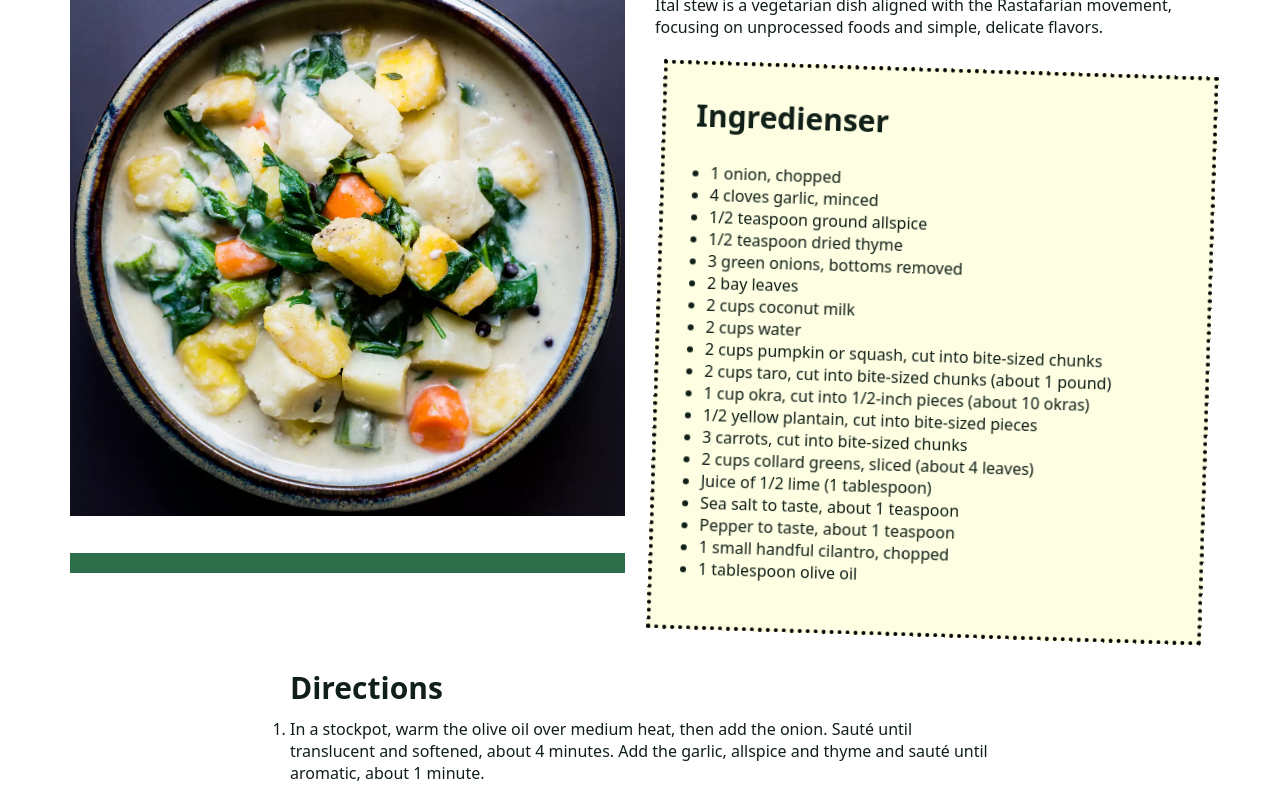
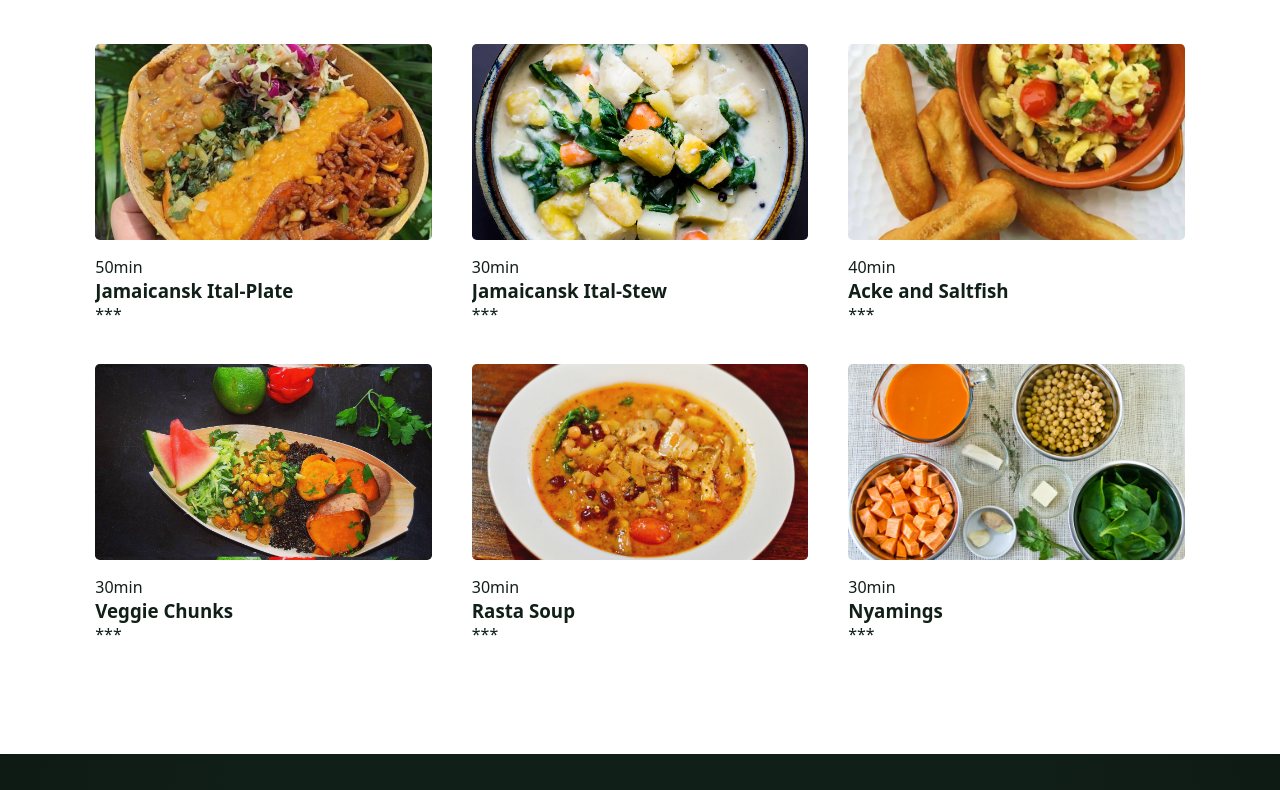
Before and after one commit to carlhammarling/italisvital, a plain HTML site: page recept.html in a window 1280 px wide. Shown: the part 666-1456 px from the top of the page. Drawn offline with Linux system fonts and the light colour scheme.

Commit message:
ny receptsida

```diff
--- a/recept.html
+++ b/recept.html
@@ -5,6 +5,10 @@
     <meta http-equiv="X-UA-Compatible" content="IE=edge">
     <meta name="viewport" content="width=device-width, initial-scale=1.0">
     <title>Recept</title>
+    <link rel="preconnect" href="https://fonts.googleapis.com">
+<link rel="preconnect" href="https://fonts.gstatic.com" crossorigin>
+<link href="https://fonts.googleapis.com/css2?family=Fjalla+One&family=Pacifico&display=swap" rel="stylesheet">
+
     <link rel="stylesheet" href="style.css">
 </head>
 <body>
@@ -58,79 +62,111 @@
 </nav>
 <main>
     <div id="ital">
-        <h1>ITAL IS VITAL.</h1>
+        <h1>Ital is Vital.</h1>
         <form id="serchFood">
             <input type="text" placeholder="Vad är du sugen på king?">
             <!-- <button>Sök</button> -->
         </form>
     </div>
     <div class="wrapper">
-        <article class="artContainer flex">
-            <section class="left">
-                <div class="image">
-                    <div class="imageSpace">
-                        <img width="100%" src="./resources/ital stew.webp" alt="">
-                    </div>
-                </div>
-            </section>
-            <section class="right block">
-                <section class="recIntro">
-                    <h1>Ital Stew</h1>
-                    <p>Ital stew is a vegetarian dish aligned with the Rastafarian movement, focusing on unprocessed foods and simple, delicate flavors. </p>
+        <article class="artContainer topbar">
+                <section>
+                    <h1>Recept</h1>
                 </section>
-                <section class="ingredients">
-                    <h2>Ingredienser</h2>
-                    <ul>
-                        <li>1 onion, chopped</li>
-                        <li>4 cloves garlic, minced</li>
-                        <li>1/2 teaspoon ground allspice</li>
-                        <li>1/2 teaspoon dried thyme</li>
-                        <li>3 green onions, bottoms removed</li>
-                        <li>2 bay leaves</li>
-                        <li>2 cups coconut milk</li>
-                        <li>2 cups water</li>
-                        <li>2 cups pumpkin or squash, cut into bite-sized chunks</li>
-                        <li>2 cups taro, cut into bite-sized chunks (about 1 pound)</li>
-                        <li>1 cup okra, cut into 1/2-inch pieces (about 10 okras)</li>
-                        <li>1/2 yellow plantain, cut into bite-sized pieces</li>
-                        <li>3 carrots, cut into bite-sized chunks</li>
-                        <li>2 cups collard greens, sliced (about 4 leaves)</li>
-                        <li>Juice of 1/2 lime (1 tablespoon)</li>
-                        <li>Sea salt to taste, about 1 teaspoon</li>
-                        <li>Pepper to taste, about 1 teaspoon</li>
-                        <li>1 small handful cilantro, chopped</li>
-                        <li>1 tablespoon olive oil</li>
-                    </ul>
+<!--Här börjar recptet-->
+                <section class="receptSnaps">
+                    <a class="snap border" href="">
+                        <div style="background-image: url(./resources/cheffdon.jpg)" class="snapTop border">
+                        </div>
+                        <div class="snapBottom border">
+                            <div class="cookTime">
+                                <p>50min</p>
+                            </div>
+                            <div class="foodTitle">
+                                <h3>Jamaicansk Ital-Plate</h3>
+                            </div>
+                            <div class="stars">
+                                <p>***</p>
+                            </div>
+                         </div>
+                    </a>
+                    <a href="./recept-1.html" class="snap">
+                        <div style="background-image: url(./resources/ital\ stew.webp)" class="snapTop border">
+                        </div>
+                        <div class="snapBottom border">
+                            <div class="cookTime">
+                                <p>30min</p>
+                            </div>
+                            <div class="foodTitle">
+                                <h3>Jamaicansk Ital-Stew</h3>
+                            </div>
+                            <div class="stars">
+                                <p>***</p>
+                            </div>
+                        </div>
+                    </a>
+                    <a href="" class="snap border">
+                        <div style="background-image: url(./resources/mat/mat3.jpeg)" class="snapTop border">
+                        </div>
+                        <div class="snapBottom border">
+                            <div class="cookTime">
+                                <p>40min</p>
+                            </div>
+                            <div class="foodTitle">
+                                <h3>Acke and Saltfish</h3>
+                            </div>
+                            <div class="stars">
+                                <p>***</p>
+                            </div>
+                         </div>
+                    </a>
+                    <a  href="" class="snap border">
+                        <div style="background-image: url(./resources/italfood.jpeg)" class="snapTop border">
+                        </div>
+                        <div class="snapBottom border">
+                            <div class="cookTime">
+                                <p>30min</p>
+                            </div>
+                            <div class="foodTitle">
+                                <h3>Veggie Chunks</h3>
+                            </div>
+                            <div class="stars">
+                                <p>***</p>
+                            </div>
+                         </div>
+                    </a>
+                    <a  href="" class="snap border">
+                        <div style="background-image: url(./resources/mat/mat1.jpeg)" class="snapTop border">
+                        </div>
+                        <div class="snapBottom border">
+                            <div class="cookTime">
+                                <p>30min</p>
+                            </div>
+                            <div class="foodTitle">
+                                <h3>Rasta Soup</h3>
+                            </div>
+                            <div class="stars">
+                                <p>***</p>
+                            </div>
+                         </div>
+                    </a>
+                    <a  href="" class="snap border">
+                        <div style="background-image: url(./resources/mat/mat2.jpeg)" class="snapTop border">
+                        </div>
+                        <div class="snapBottom border">
+                            <div class="cookTime">
+                                <p>30min</p>
+                            </div>
+                            <div class="foodTitle">
+                                <h3>Nyamings</h3>
+                            </div>
+                            <div class="stars">
+                                <p>***</p>
+                            </div>
+                         </div>
+                    </a>
                 </section>
-            </section>
         </article>
-    </div>
-    <div class="wrapper">
-        <article class="artContainer">
-            <section class="center directions">
-                <h2>Directions</h2>
-                <ol>
-                    <li>    In a stockpot, warm the olive oil over medium heat, then add the onion.
-                        Sauté until translucent and softened, about 4 minutes. Add the garlic, allspice
-                         and thyme and sauté until aromatic, about 1 minute.
-                    </li>
-                    <li>
-                        Add the green onions, bay leaves, coconut milk and water. Bring to a simmer, then
-                         add the pumpkin and taro and cook for 5 minutes. Reduce heat if it turns into a boil
-                         . Add the potatoes and cook for another 3 minutes. Stir in the okra, plantain and carrots and cook for another 5 minutes. Finally, remove the green onions (and any bay leaves and thyme sprigs), then add the collard greens; simmer until darkened and bright green, about 4 more minutes. At this point, all of the vegetables should be easily pierced with a fork.
-
-                    </li>
-                    <li>
-                        Remove from heat and add the lime juice. Add salt and pepper to taste; stir in the cilantro and serve.
-
-                    </li>
-                </ol>
-
-
-
-
-            </article>
-            </section>
     </div>
 </main>
 <footer>
--- a/style.css
+++ b/style.css
@@ -36,7 +36,9 @@ a {
     color: #101f17;
 }
 
-
+/* .border {
+    border: 1px solid red;
+} */
 
 header, nav {
     margin:auto;
@@ -118,6 +120,7 @@ main {
 #ital h1 {
     font-size: 80px;
     padding-top: 120px;
+    /* font-family: 'Pacifico', cursive; */
 }
 
 #ital input {
@@ -133,6 +136,7 @@ main {
 }
 .artContainer {
     max-width: 1200px;
+    flex-direction: column;
     /* bra för att sidan inte ska åka ihop för mkt*/
     flex-wrap: wrap;
     padding:0px 30px;
@@ -147,9 +151,50 @@ section ul {
     padding: 1rem;
 }
 
-/* section:last-of-type {
-    padding-bottom: 60px;
-} */
+/* RECEPT  */
+
+.receptSnaps {
+    display: flex;
+    justify-content: center;
+    flex-wrap: wrap;
+    /* width: 100%; */
+}
+
+.snap {
+    flex-basis: 300px;
+    flex-shrink: 1;
+    flex-grow: 1;
+    height: 300px;
+    margin: 10px;
+    padding: 10px;
+    border-radius: .3rem;
+    flex-direction: column;
+    display: flex;
+    transition: 300ms;
+    /* filter: grayscale(.5); */
+}
+
+
+
+.snap:hover {
+    box-shadow: rgba(0, 0, 0, 0.1) 0px 3px 15px;
+    scale: 1.01;
+    /* filter: grayscale(0); */
+}
+
+.snapTop {
+    height: 70%;
+    background-size: 100%;
+    background-position: center;
+    border-radius: .3rem;
+}
+
+.snapBottom {
+    padding-top: 1rem;
+    height: 30%;
+    overflow: hidden;
+}
+
 
 .left {
     width: 50%;
@@ -197,6 +242,10 @@ section ul {
 ol li {
     padding-bottom: 1rem;
 }
+
+
+/* FOOTER */
+
 
 
 footer {
@@ -255,3 +304,37 @@ footer li:hover{
     margin-bottom: .5rem;
     opacity: .7;
 }
+
+
+
+
+
+/* RESPONSIVE */
+
+@media (max-width: 750px) {
+    nav div > *{
+        overflow: auto;
+    }
+
+    nav div ul li {
+        padding:1rem 0rem;
+        border: 0px solid #101f17;
+        border-radius: 2rem;
+    }
+
+    footer > * {
+        flex-direction: column;
+    }
+
+    #ital input {
+        width: 200px;
+    }
+
+    #ital h1{
+        font-size: 50px;
+    }
+
+    .footBottom {
+        align-items: center;
+    }
+}
```
Also changed, not shown: index.html (+5 -1 lines), recept-1.html (renamed from historia.html, +64 -35 lines), resources/mat/mat1.jpeg (added), resources/mat/mat2.jpeg (added), resources/mat/mat3.jpeg (added).
